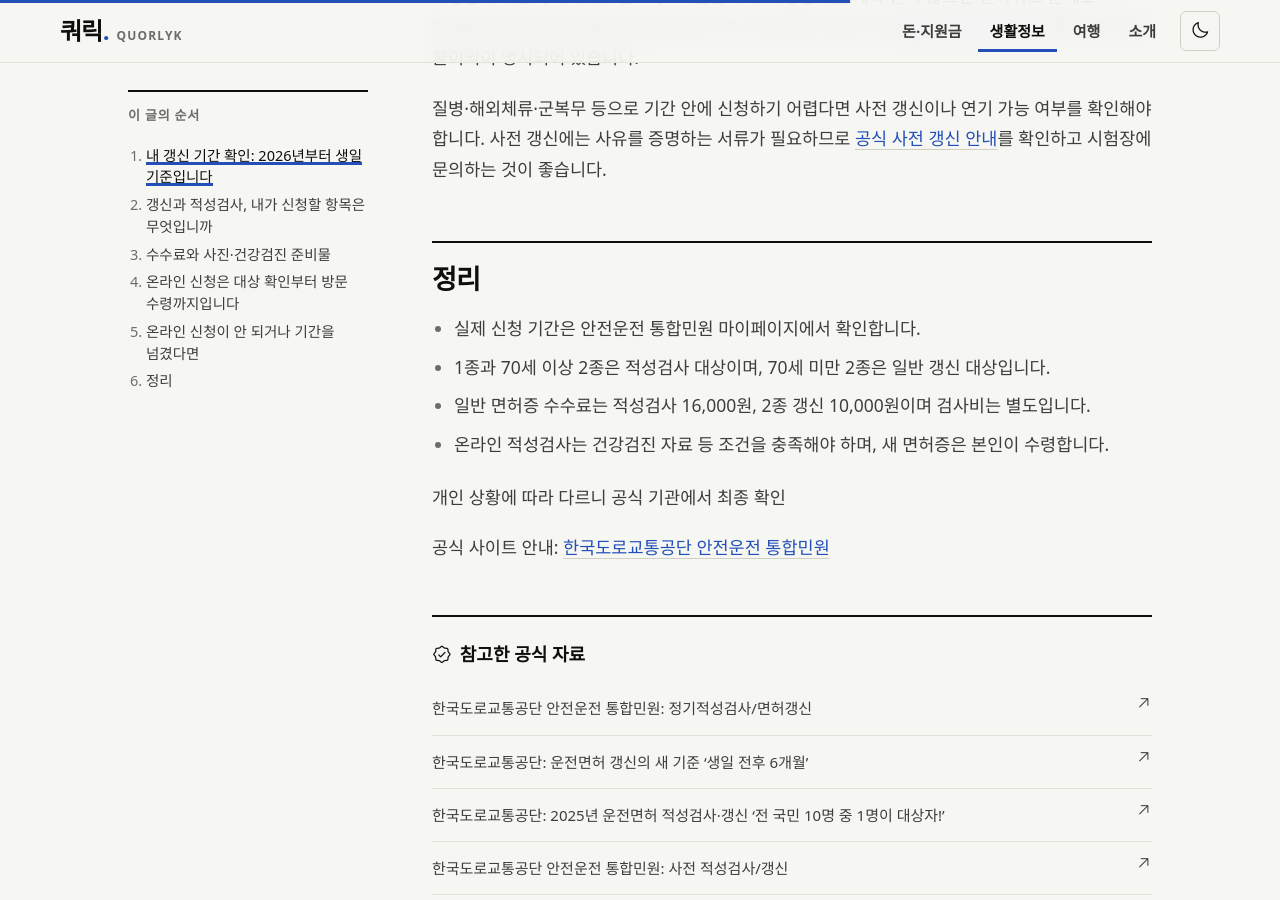
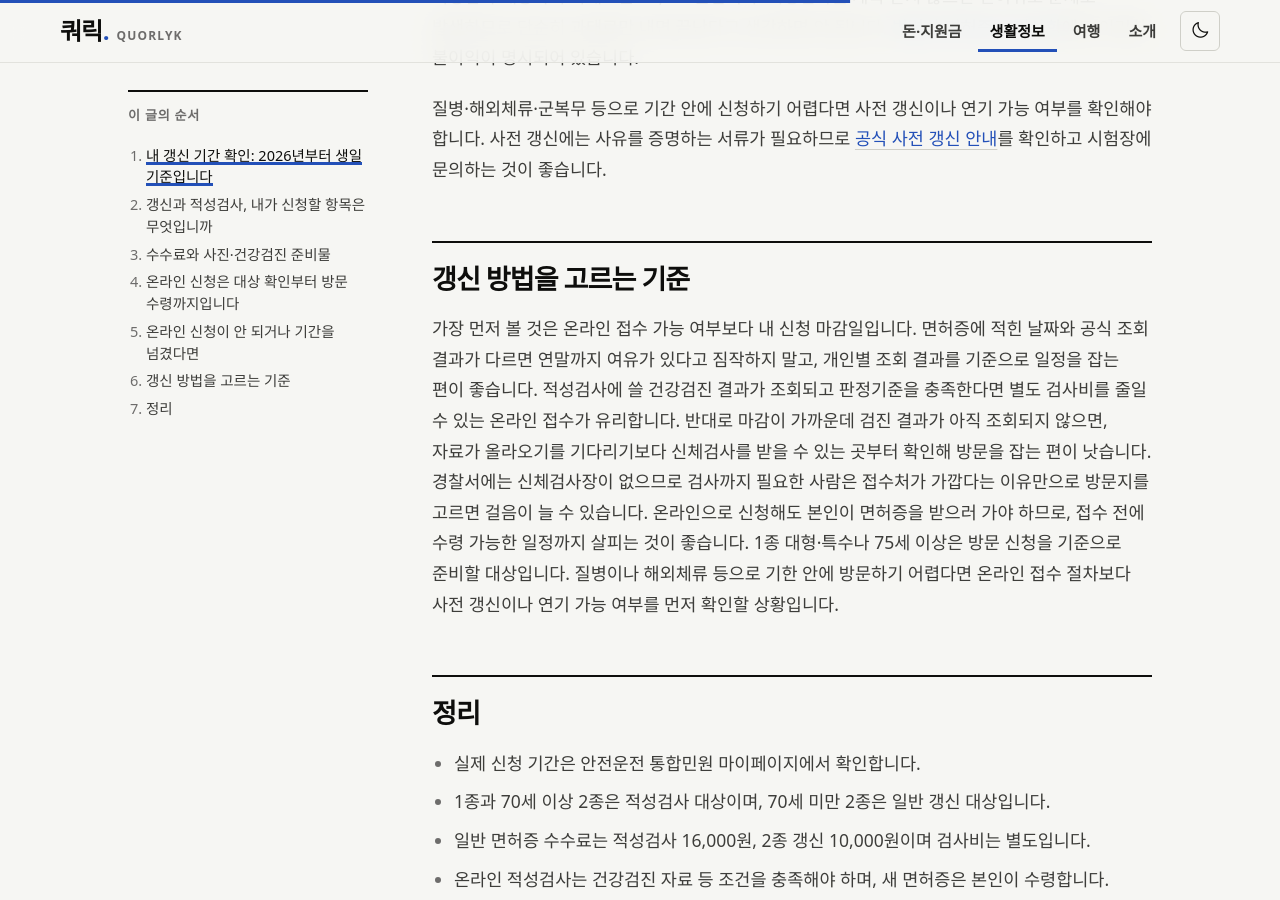
Before and after one commit to ekgoddlek0-dotcom/quorlyk-site, a Jekyll site: the page built from _posts/2026-10-11-driving-license-renewal-online-guide.md, in a window 1280 px wide and 900 px high, scrolled down 4376 px. Built offline with Jekyll 4.4.1, drawn with Linux system fonts in a browser that asks for light colours; some web fonts are replaced.

Commit message:
판단 단락 추가: 운전면허 갱신·적성검사 기간 확인과 온라인 신청 방법: 2026년 생일 기준·비용 정리

```diff
--- a/_posts/2026-10-11-driving-license-renewal-online-guide.md
+++ b/_posts/2026-10-11-driving-license-renewal-online-guide.md
@@ -82,6 +83,10 @@ sources:
 
 질병·해외체류·군복무 등으로 기간 안에 신청하기 어렵다면 사전 갱신이나 연기 가능 여부를 확인해야 합니다. 사전 갱신에는 사유를 증명하는 서류가 필요하므로 [공식 사전 갱신 안내](https://www.safedriving.or.kr/diGuide/selectDiGuide02.do)를 확인하고 시험장에 문의하는 것이 좋습니다.
 
+## 갱신 방법을 고르는 기준
+
+가장 먼저 볼 것은 온라인 접수 가능 여부보다 내 신청 마감일입니다. 면허증에 적힌 날짜와 공식 조회 결과가 다르면 연말까지 여유가 있다고 짐작하지 말고, 개인별 조회 결과를 기준으로 일정을 잡는 편이 좋습니다. 적성검사에 쓸 건강검진 결과가 조회되고 판정기준을 충족한다면 별도 검사비를 줄일 수 있는 온라인 접수가 유리합니다. 반대로 마감이 가까운데 검진 결과가 아직 조회되지 않으면, 자료가 올라오기를 기다리기보다 신체검사를 받을 수 있는 곳부터 확인해 방문을 잡는 편이 낫습니다. 경찰서에는 신체검사장이 없으므로 검사까지 필요한 사람은 접수처가 가깝다는 이유만으로 방문지를 고르면 걸음이 늘 수 있습니다. 온라인으로 신청해도 본인이 면허증을 받으러 가야 하므로, 접수 전에 수령 가능한 일정까지 살피는 것이 좋습니다. 1종 대형·특수나 75세 이상은 방문 신청을 기준으로 준비할 대상입니다. 질병이나 해외체류 등으로 기한 안에 방문하기 어렵다면 온라인 접수 절차보다 사전 갱신이나 연기 가능 여부를 먼저 확인할 상황입니다.
+
 ## 정리
 
 - 실제 신청 기간은 안전운전 통합민원 마이페이지에서 확인합니다.
```
Also changed, not shown: other parts of _posts/2026-10-11-driving-license-renewal-online-guide.md (+1 -0 lines).
